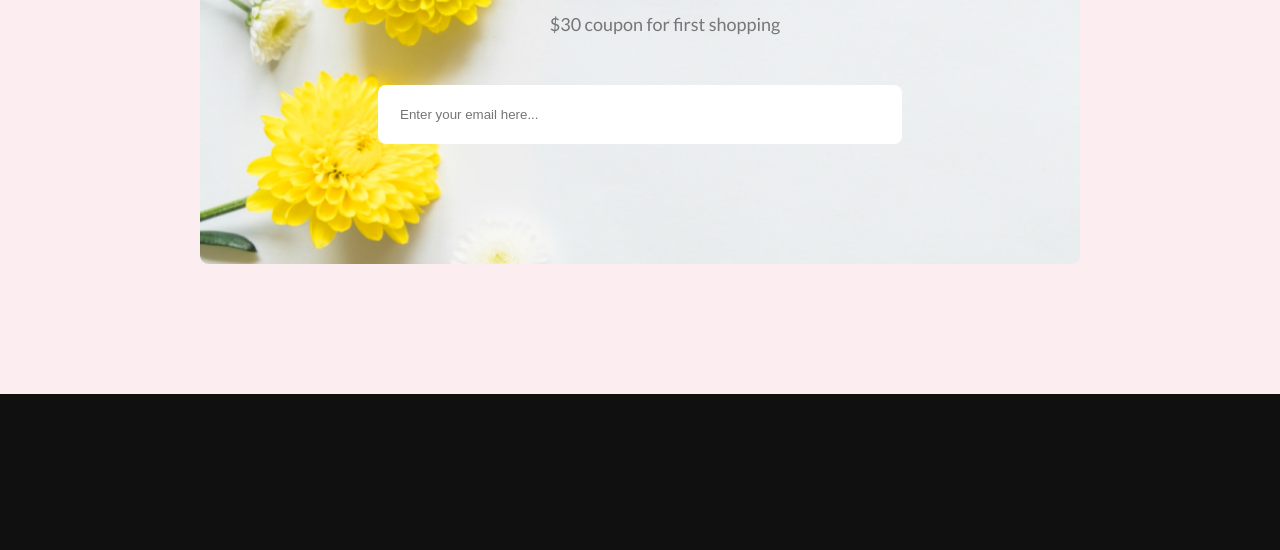
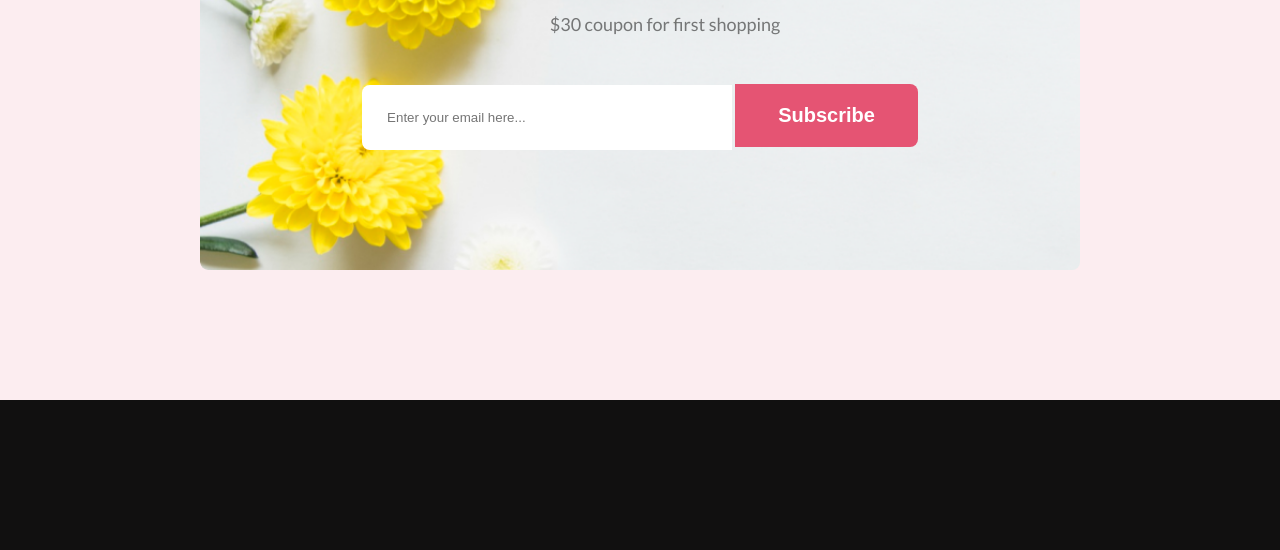
Before and after one commit to Ferdousnayeem/assignment-01-flower-shop, a plain HTML site: page index.html in a window 1280 px wide. Shown: the part 4093-4643 px from the top of the page. Drawn offline with Linux system fonts and the light colour scheme.

Commit message:
subscribe button added

```diff
--- a/index.html
+++ b/index.html
@@ -121,7 +121,7 @@
         <div class="subscription-area">
             <h3 class="subscription-title">Get The Latest Deals</h3>
             <p  class="subscription-sub-title">$30 coupon for first shopping</p>
-            <input type="email" name="" id="" placeholder="Enter your email here...">
+            <input type="email" name="" id="" placeholder="Enter your email here..."> <button class="shop-now-btn">Subscribe</button>
         </div>
 
         <!-- subscription area ends -->
--- a/styles.css
+++ b/styles.css
@@ -223,12 +223,16 @@ body {
 }
 
 .subscription-area input {
-  width: 75%;
-  padding: 22px;
+  width: 50%;
+  padding: 25px;
   border: none;
-  border-radius: 8px;
+  border-radius: 8px 0 0 8px;
   background: #fff;
   margin-top: 50px;
+}
+
+.subscription-area button{
+  border-radius: 0 8px 8px 0;
 }
 
 footer {
```
